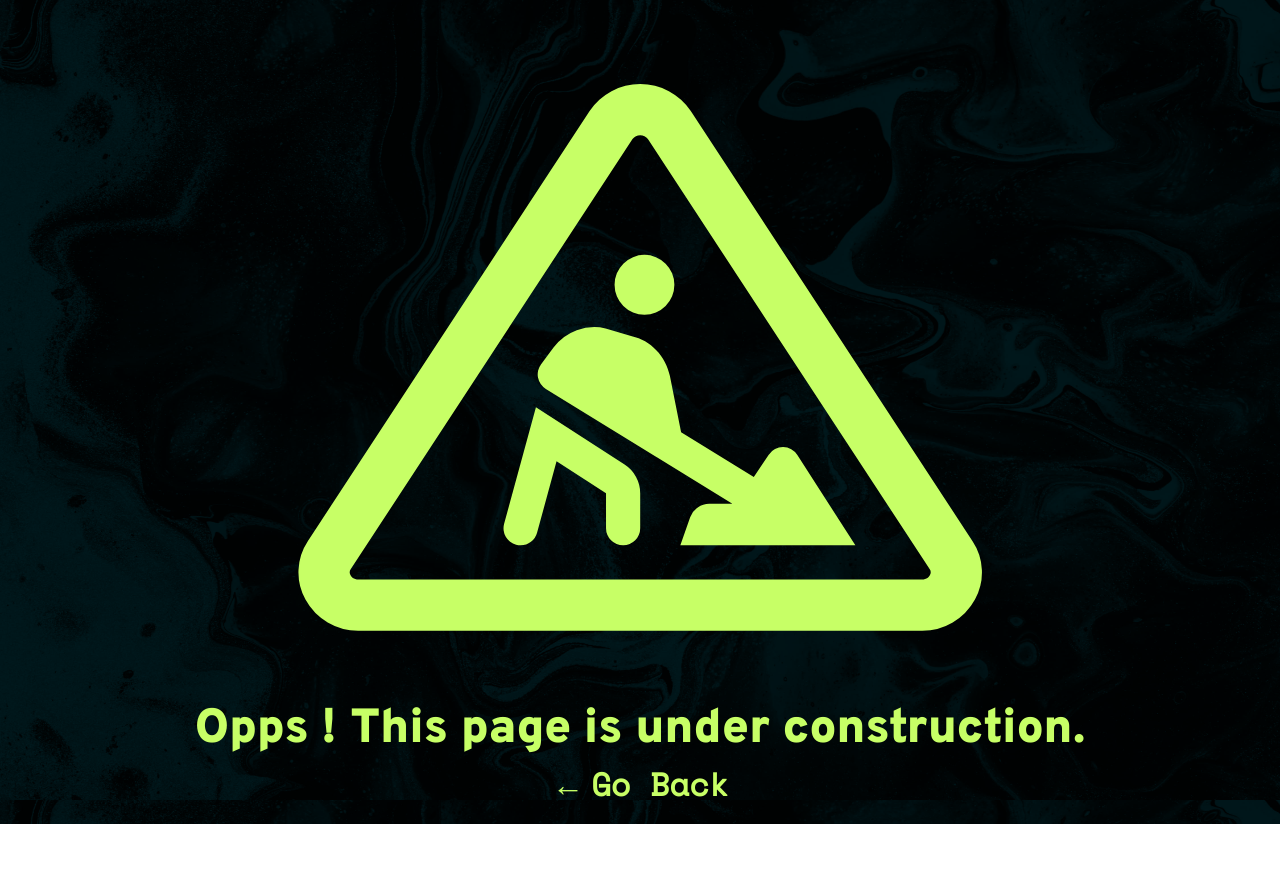
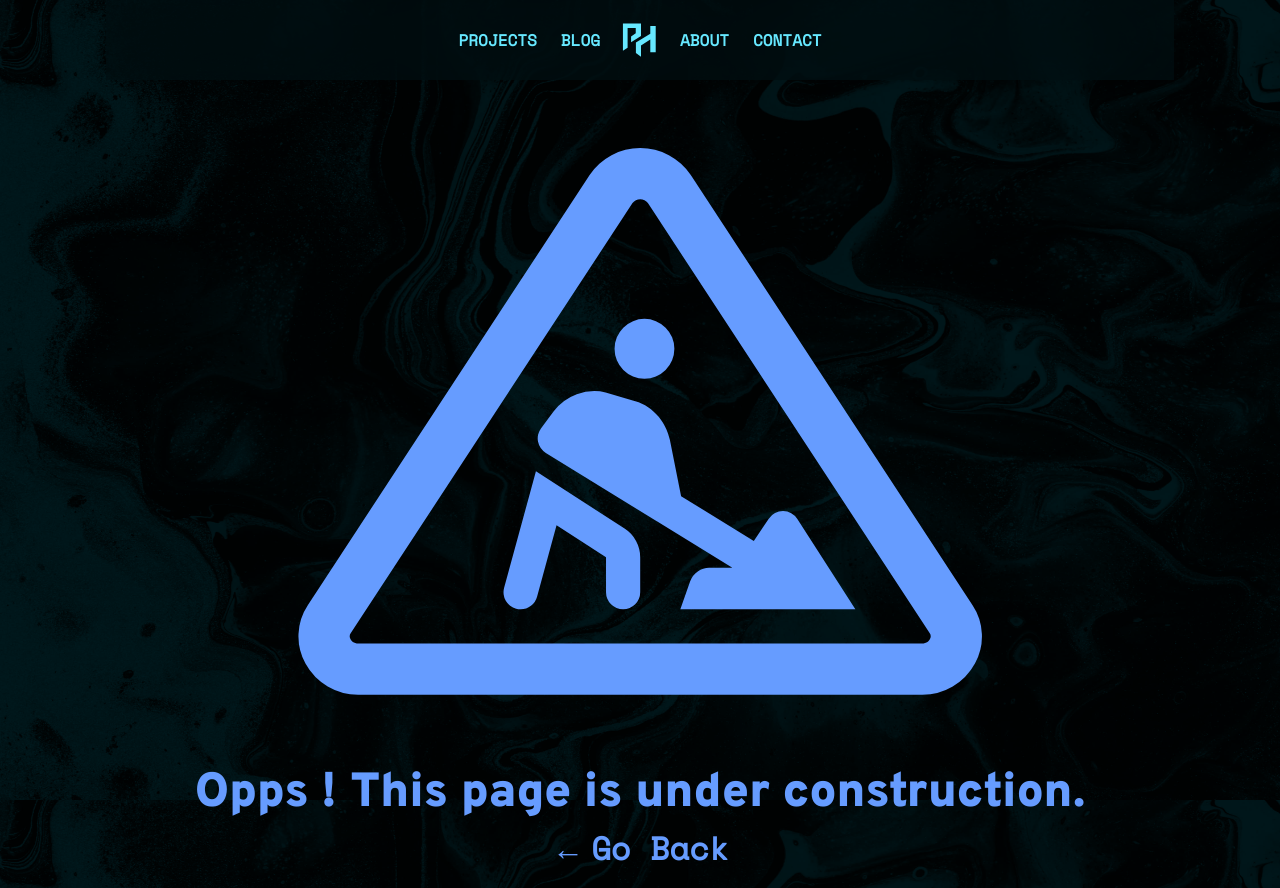
Before and after one commit to poseidon-code/portfolio, a Next.js app: page / in a window 1280 px wide. Before the commit the page ends 824 px from the top, so only its background shows below. Built offline with nearby package versions, Linux system fonts and the light colour scheme.

Commit message:
add: navbar

```diff
--- /dev/null
+++ b/components/Navbar/Navbar.jsx
@@ -0,0 +1,47 @@
+import styles from './Navbar.module.scss';
+import Link from 'next/link';
+import { About, Blog, Contact, Projects, Logo } from '../UI/Icons';
+
+const Navbar = (props) => {
+    return (
+        <nav className={styles.navbar} style={{ '--hue': props.color }}>
+            <div className={styles.links}>
+                <Link href='/projects'>
+                    <a>
+                        <Projects />
+                        <span>Projects</span>
+                    </a>
+                </Link>
+                <Link href='/blog'>
+                    <a>
+                        <Blog />
+                        <span>Blog</span>
+                    </a>
+                </Link>
+            </div>
+            <div className={styles.logo}>
+                <Link href='/'>
+                    <a>
+                        <Logo />
+                    </a>
+                </Link>
+            </div>
+            <div className={styles.links}>
+                <Link href='/about'>
+                    <a>
+                        <About />
+                        <span>About</span>
+                    </a>
+                </Link>
+                <Link href='/#contact'>
+                    <a>
+                        <Contact />
+                        <span>Contact</span>
+                    </a>
+                </Link>
+            </div>
+        </nav>
+    );
+};
+
+export default Navbar;
--- /dev/null
+++ b/components/Navbar/Navbar.module.scss
@@ -0,0 +1,105 @@
+@use '../../styles/utils';
+
+.navbar {
+    position: sticky;
+    z-index: 100;
+    top: 0;
+
+    margin: 0 auto;
+    max-width: 1100px;
+    padding: 1rem 0;
+    padding-bottom: 0;
+
+    display: flex;
+    gap: 1rem;
+    justify-content: center;
+    align-items: center;
+
+    &::before {
+        content: '';
+        position: absolute;
+        z-index: 90;
+        top: 0;
+
+        height: 5rem;
+        width: calc(1100px - 2rem);
+        pointer-events: none;
+        background-color: hsla(189, 100%, 4%, 0.6);
+        backdrop-filter: blur(2rem);
+
+        @media (max-width: 500px) {
+            height: 4rem;
+        }
+    }
+
+    .logo {
+        z-index: 100;
+        display: inline-flex;
+
+        a {
+            display: inline-flex;
+
+            svg {
+                display: inline-flex;
+                color: hsl(var(--hue), 100%, 70%);
+                --size: 3rem;
+                width: var(--size);
+                height: var(--size);
+            }
+        }
+
+        @media (max-width: 500px) {
+            a {
+                svg {
+                    --size: 2rem;
+                }
+            }
+        }
+    }
+
+    .links {
+        z-index: 100;
+        display: flex;
+        gap: 1.5rem;
+
+        a {
+            text-decoration: none;
+            display: flex;
+            align-items: center;
+            gap: 0.5rem;
+
+            span {
+                font-family: utils.$font-mono;
+                text-transform: uppercase;
+                font-weight: bolder;
+                color: hsl(var(--hue), 100%, 70%);
+            }
+
+            svg {
+                display: none;
+                color: hsl(var(--hue), 100%, 70%);
+                --size: 1.2rem;
+                width: var(--size);
+                height: var(--size);
+            }
+        }
+
+        @media (max-width: 500px) {
+            gap: unset;
+            width: 100%;
+            justify-content: space-around;
+
+            a {
+                justify-content: space-between;
+                gap: unset;
+                span {
+                    font-size: 0.8rem;
+                }
+
+                svg {
+                    --size: 1rem;
+                }
+            }
+        }
+    }
+}
--- a/components/UI/Layout.jsx
+++ b/components/UI/Layout.jsx
@@ -1,6 +1,19 @@
+import { useEffect, useState } from 'react';
+import { useRouter } from 'next/router';
 import Head from 'next/head';
 
+import Navbar from '../Navbar/Navbar';
+
 const Layout = (props) => {
+    const { pathname } = useRouter();
+    const [color, setColor] = useState();
+
+    useEffect(() => {
+        if (pathname === '/about') setColor(325);
+        else if (pathname === '/projects') setColor(238);
+        else setColor(189);
+    }, [pathname]);
+
     return (
         <>
             <Head>
@@ -36,6 +49,8 @@ const Layout = (props) => {
                 />
                 <meta property='twitter:image' content='/card.jpg' />
             </Head>
+
+            <Navbar color={color} />
             <main className='container'>{props.children}</main>
         </>
     );
```
